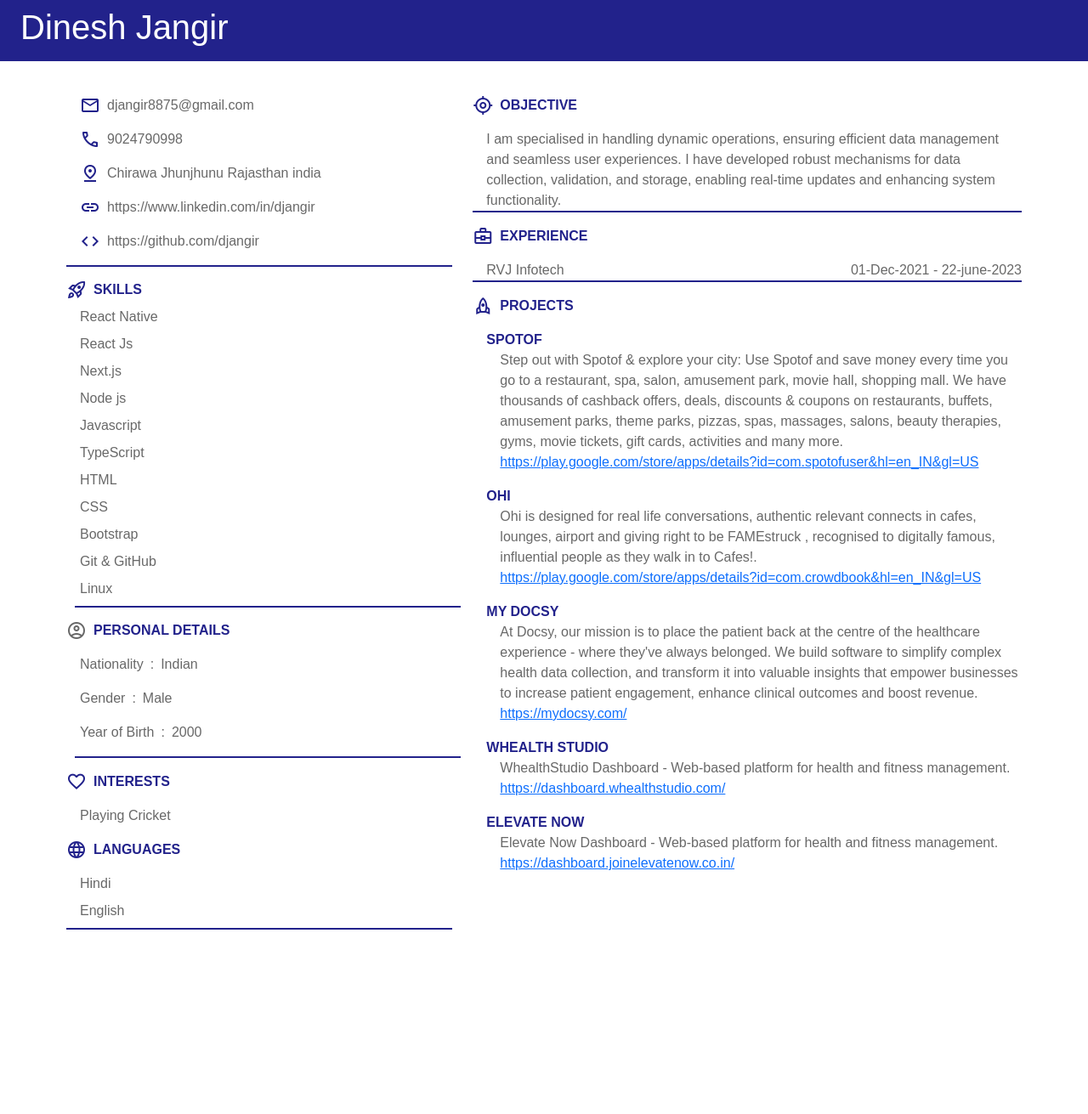
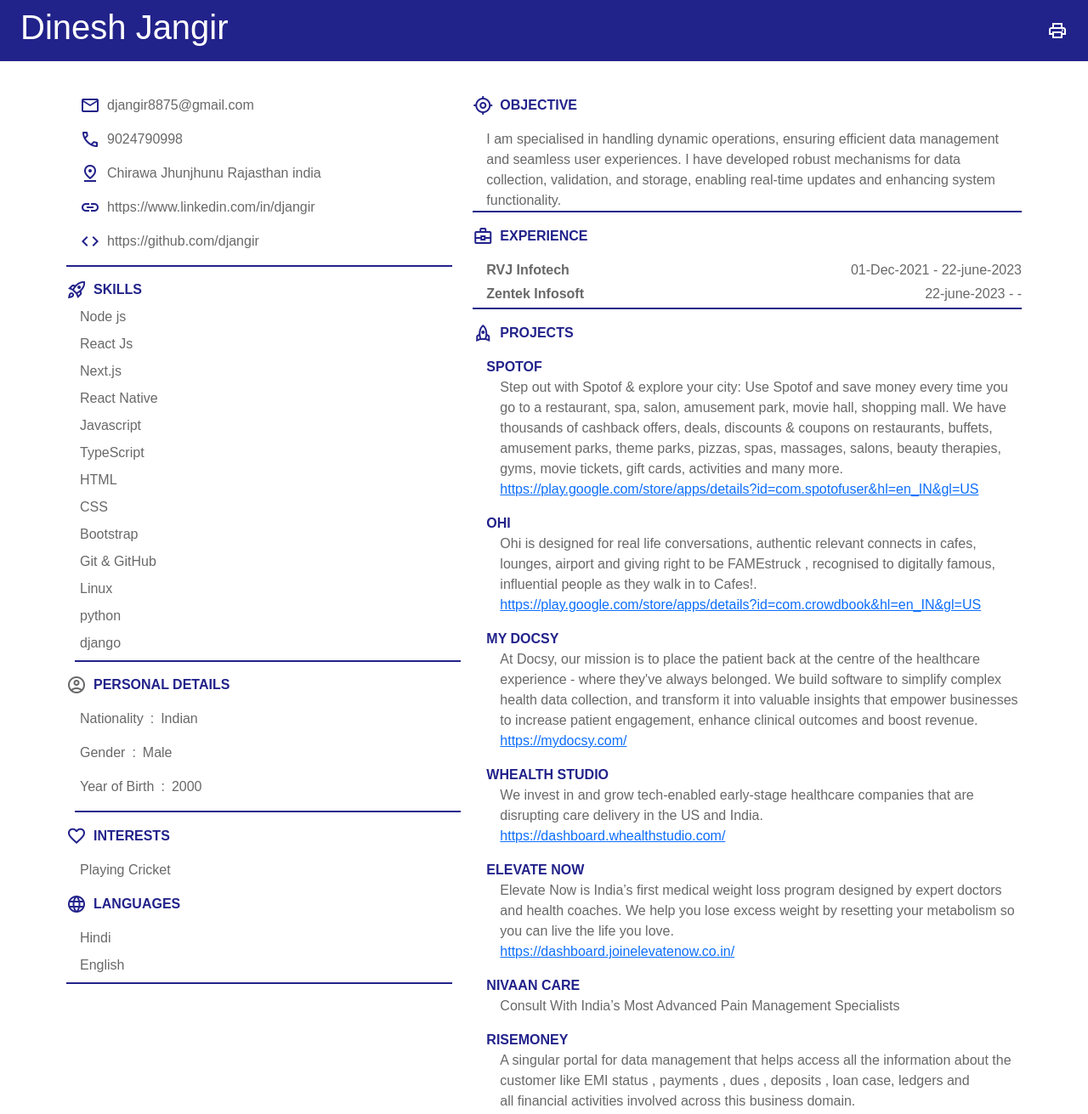
Before and after one commit to djangir/cv, a plain HTML site: page index.html in a window 1280 px wide. Shown: the whole page at 85% size. Before the commit the page ends 1133 px from the top, so only its background shows below. Drawn offline with nearby package versions, Linux system fonts and the light colour scheme.

Commit message:
make changes

```diff
--- a/allJs.js
+++ b/allJs.js
@@ -82,8 +82,8 @@
 
     `;
   element.company.forEach((company) => {
-    html += `<div class="ms-3 d-flex justify-content-between">
-      <span> ${company.name} </span>
+    html += `<div class="ms-3 mb-1 d-flex justify-content-between">
+      <span class='fw-bold'> ${company.name} </span>
       <span> ${company.from}
       ${!!company.to && ` - ${company.to}`}
        </span>
@@ -177,14 +177,26 @@
     },
     {
       title: "Whealth Studio",
-      about: `WhealthStudio Dashboard - Web-based platform for health and fitness management.`,
+      about: `We invest in and grow tech-enabled early-stage healthcare companies
+      that are disrupting care delivery in the US and India.`,
       link: "https://dashboard.whealthstudio.com/",
     },
     {
       title: "Elevate Now",
-      about: `Elevate Now Dashboard - Web-based platform for health and fitness management.`,
+      about: `Elevate Now is India’s first medical weight loss program designed by expert doctors and health coaches. We help you lose excess weight by resetting your metabolism so you can live the life you love.`,
       link: "https://dashboard.joinelevatenow.co.in/",
     },
+    {
+      title: "Nivaan Care",
+      about: `Consult With India’s Most Advanced Pain Management Specialists`,
+      link: "",
+    },
+    {
+      title: "risemoney",
+      about: `A singular portal for data management that helps access all the information about the  customer like EMI status , payments , dues , deposits , loan case, ledgers and <br>all financial activities involved across this business domain.`,
+      link: "",
+    }
+
   ],
 };
 const others = [
@@ -208,14 +220,15 @@
 const experiences = {
   text: "EXPERIENCE",
   icon: "business_center",
-  company: [{ name: "RVJ Infotech", from: "01-Dec-2021", to: "22-june-2023" }],
+  company: [{ name: "RVJ Infotech", from: "01-Dec-2021", to: "22-june-2023" },
+  { name: "Zentek Infosoft", from: "22-june-2023", to: "-" }],
 };
 
 const skills = [
-  "React Native",
+  "Node js",
   "React Js",
   "Next.js",
-  "Node js",
+  "React Native",
   "Javascript",
   "TypeScript",
   "HTML",
@@ -223,6 +236,9 @@
   "Bootstrap",
   "Git & GitHub",
   "Linux",
+  "python",
+  'django',
+
 ];
 
 renderData(personalData, "personalData");
--- a/index.html
+++ b/index.html
@@ -1,24 +1,40 @@
 <!DOCTYPE html>
 <html lang="en">
+
 <head>
   <meta charset="UTF-8" />
   <meta name="viewport" content="width=device-width, initial-scale=1.0" />
-    <link
-      href="https://cdn.jsdelivr.net/npm/bootstrap@5.3.2/dist/css/bootstrap.min.css"
-      rel="stylesheet"
-      integrity="sha384-T3c6CoIi6uLrA9TneNEoa7RxnatzjcDSCmG1MXxSR1GAsXEV/Dwwykc2MPK8M2HN"
-      crossorigin="anonymous"
-    />
+  <link href="https://cdn.jsdelivr.net/npm/bootstrap@5.3.2/dist/css/bootstrap.min.css" rel="stylesheet"
+    integrity="sha384-T3c6CoIi6uLrA9TneNEoa7RxnatzjcDSCmG1MXxSR1GAsXEV/Dwwykc2MPK8M2HN" crossorigin="anonymous" />
   <link rel="stylesheet" href="./css.css" type="text/css" />
-    <link
-      rel="stylesheet"
-      href="https://fonts.googleapis.com/css2?family=Material+Symbols+Outlined:opsz,wght,FILL,GRAD@20..48,100..700,0..1,-50..200"
-    />
+  <link rel="stylesheet"
+    href="https://fonts.googleapis.com/css2?family=Material+Symbols+Outlined:opsz,wght,FILL,GRAD@20..48,100..700,0..1,-50..200" />
+  <style>
+    .pointer {
+      cursor: pointer;
+    }
+
+    @page {
+      size: auto;
+      margin: 0mm;
+    }
+
+    @media print {
+      .print {
+        display: none;
+      }
+    }
+  </style>
+
   <title>Dinesh Jangir</title>
 </head>
+
 <body>
-    <div class="themeBg p-2 px-4">
+  <div class="themeBg p-2 px-4 d-flex justify-content-between align-items-center">
     <h1>Dinesh Jangir</h1>
+    <span onclick="window.print()" class="material-symbols-outlined pointer print">
+      print
+    </span>
   </div>
   <div class="container p-2 my-3">
     <div class="row">
@@ -53,4 +69,5 @@
 
   <script src="./allJs.js"></script>
 </body>
+
 </html>
```
Also changed, not shown: css.css (line endings or trailing spaces). Lines whose indentation alone changed are shown as unchanged.
